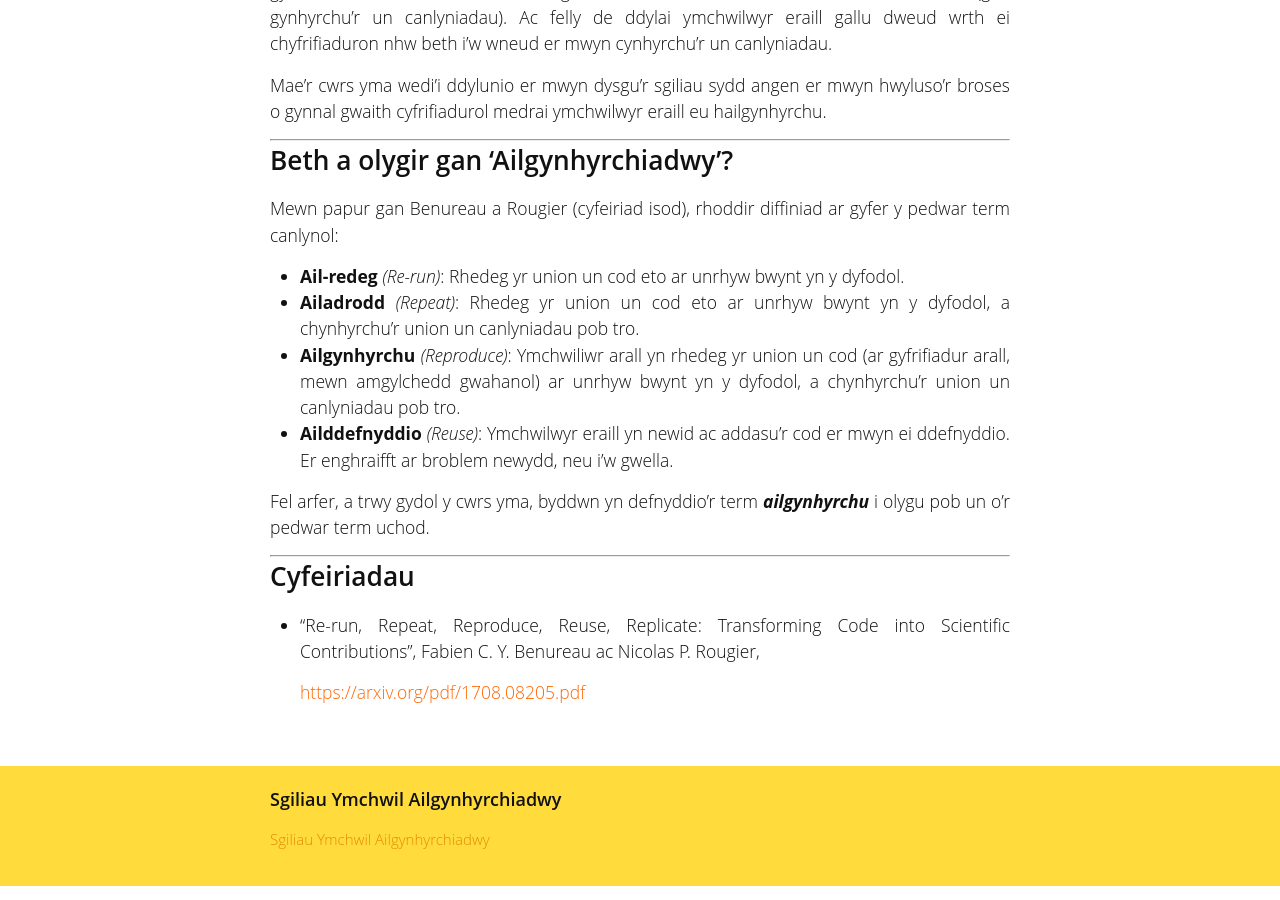
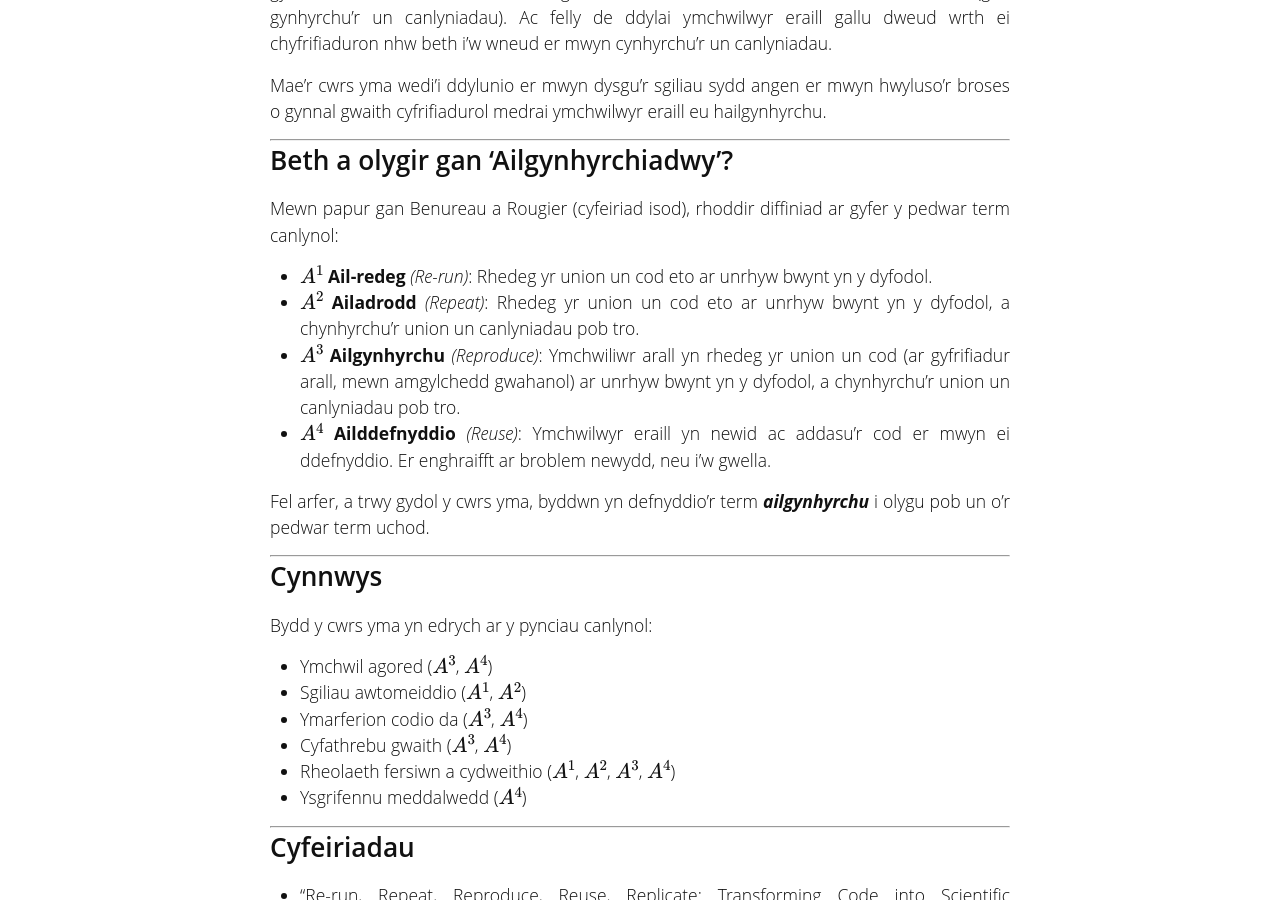
Before and after one commit to SgiliauYmchwilCyfrifiadurol/SgiliauYmchwilCyfrifiadurol.github.io, a Jekyll site: the page built from _pynciau/01-ailgynhyrchadwyedd.md, in a window 1280 px wide and 900 px high, scrolled down 754 px. Built offline with Jekyll 4.4.1, drawn with Linux system fonts in a browser that asks for light colours; formulas are drawn with MathJax 3.

Commit message:
ychwanegu cynnwys i'r gwers cyntaf

```diff
--- a/_pynciau/01-ailgynhyrchadwyedd.md
+++ b/_pynciau/01-ailgynhyrchadwyedd.md
@@ -43,18 +43,31 @@ hailgynhyrchu.
 Mewn papur gan Benureau a Rougier (cyfeiriad isod), rhoddir diffiniad ar gyfer
 y pedwar term canlynol:
 
-+ **Ail-redeg** *(Re-run)*: Rhedeg yr union un cod eto ar unrhyw bwynt yn y
++ $$A^1$$ **Ail-redeg** *(Re-run)*: Rhedeg yr union un cod eto ar unrhyw bwynt yn y
 dyfodol.
-+ **Ailadrodd** *(Repeat)*: Rhedeg yr union un cod eto ar unrhyw bwynt yn y
++ $$A^2$$ **Ailadrodd** *(Repeat)*: Rhedeg yr union un cod eto ar unrhyw bwynt yn y
 dyfodol, a chynhyrchu'r union un canlyniadau pob tro.
-+ **Ailgynhyrchu** *(Reproduce)*: Ymchwiliwr arall yn rhedeg yr union un cod (ar
++ $$A^3$$ **Ailgynhyrchu** *(Reproduce)*: Ymchwiliwr arall yn rhedeg yr union un cod (ar
 gyfrifiadur arall, mewn amgylchedd gwahanol) ar unrhyw bwynt yn y dyfodol, a
 chynhyrchu'r union un canlyniadau pob tro.
-+ **Ailddefnyddio** *(Reuse)*: Ymchwilwyr eraill yn newid ac addasu'r cod er
++ $$A^4$$ **Ailddefnyddio** *(Reuse)*: Ymchwilwyr eraill yn newid ac addasu'r cod er
 mwyn ei ddefnyddio. Er enghraifft ar broblem newydd, neu i'w gwella.
 
 Fel arfer, a trwy gydol y cwrs yma, byddwn yn defnyddio'r term
 ***ailgynhyrchu*** i olygu pob un o'r pedwar term uchod.
+
+---
+
+# Cynnwys
+
+Bydd y cwrs yma yn edrych ar y pynciau canlynol:
+
++ Ymchwil agored ($$A^3$$, $$A^4$$)
++ Sgiliau awtomeiddio ($$A^1$$, $$A^2$$)
++ Ymarferion codio da ($$A^3$$, $$A^4$$)
++ Cyfathrebu gwaith ($$A^3$$, $$A^4$$)
++ Rheolaeth fersiwn a cydweithio ($$A^1$$, $$A^2$$, $$A^3$$, $$A^4$$)
++ Ysgrifennu meddalwedd ($$A^4$$)
 
 ---
 
```
Also changed, not shown: 1 other file.
